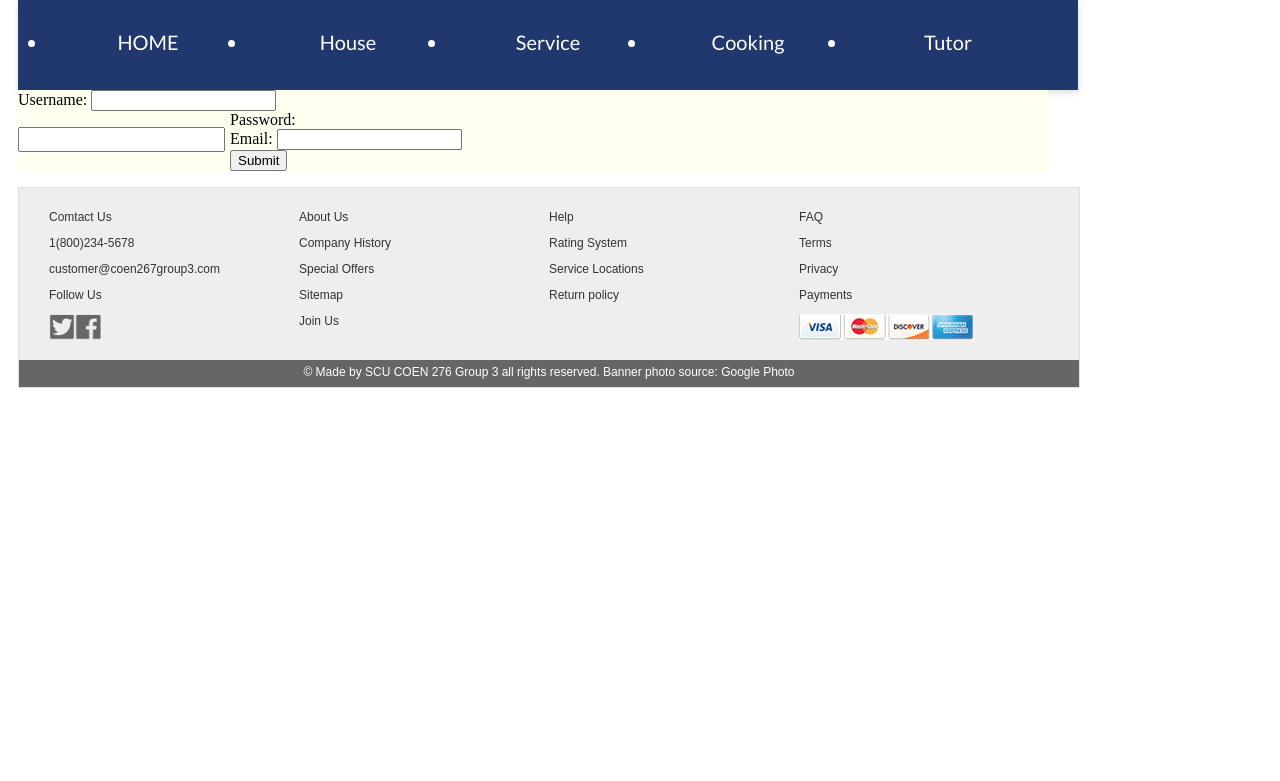
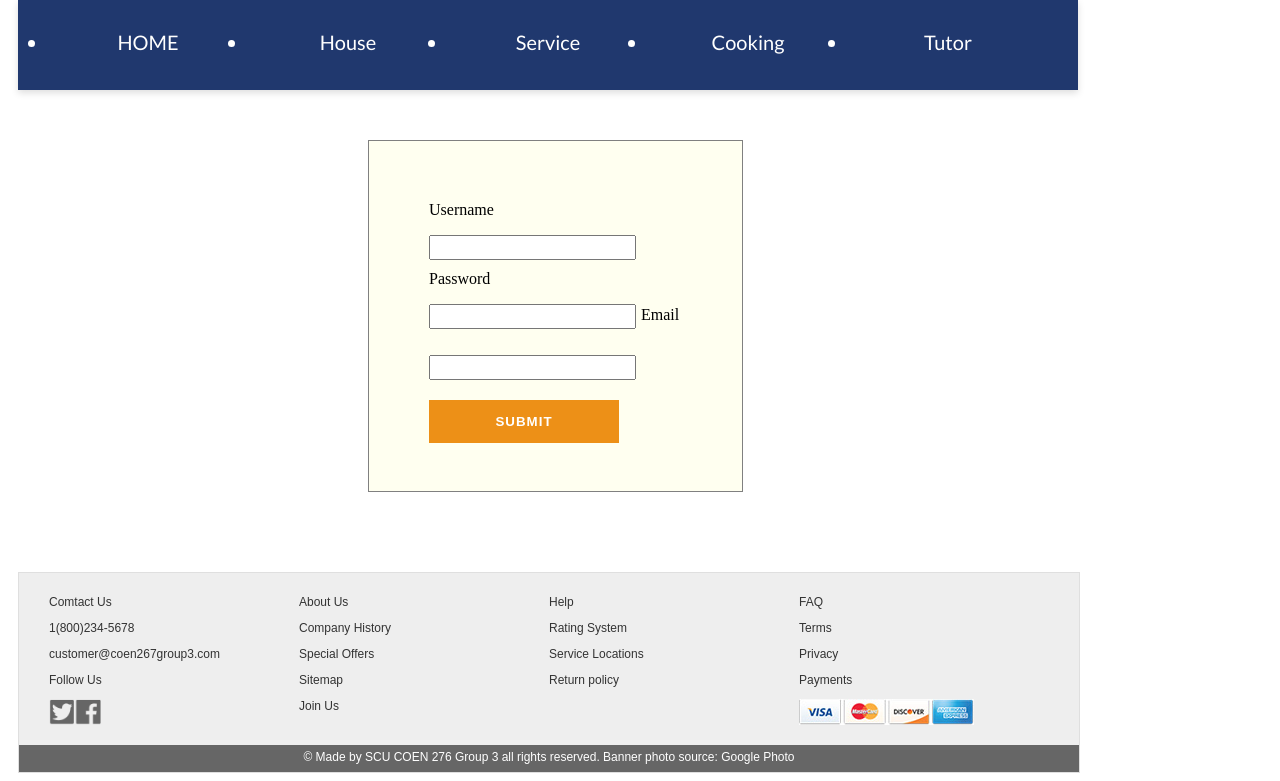
Before and after one commit to ServicesWeb/ServicesWeb, a PHP site: page /signup.php in a window 1280 px wide. Shown: the part 127-908 px from the top of the page. Before the commit the page ends 515 px from the top, so only its background shows below. Run offline with PHP 8.4, Linux system fonts and the light colour scheme.

Commit message:
Modify the sign up page

```diff
--- a/main.css
+++ b/main.css
@@ -516,12 +516,12 @@ label.cartheading{
     margin-bottom: 80px;
 
 }
-#login{
+#login, #singup{
     margin:60px;
 
 }
 
-#login_submit{
+#login_submit, #singup_submit{
   color: #fff;
   background-color: #ed9017;
   border-color: (#f6e6b4 0%,#ed9017 100%);
@@ -534,11 +534,11 @@ label.cartheading{
   background-color: linear-gradient (#f6e6b4 0%,#ed9017 100%);
 }
 
-#login_submit:hover{
+#login_submit:hover, #singup_submit:hover{
   background-color: #ffd65e;
   border-color: #ffd65e;
 }
-#login_box{
+#login_box,#signup_box_password,#sign_user_box{
   height:25px;
   display: block;
   margin-bottom: 10px;
@@ -549,7 +549,7 @@ label.cartheading{
 
 }
 
-input[type="password"]{
+#login_box_password, #signup_box_email{
 
   height:25px;
   display: block;
@@ -561,3 +561,15 @@ input[type="password"]{
   margin-bottom: 20px;
 
 }
+
+
+#signupMainView{
+  width:30%;
+  height: 350px;
+  border-color: gray;
+  border-width: thin;
+  border-style: ridge;
+  margin-left: 350px;
+  margin-top: 50px;
+  margin-bottom: 80px;
+}
--- a/signup.php
+++ b/signup.php
@@ -44,8 +44,10 @@
 <div id="signupMainView">
     <form id="singup" enctype = "multipart/form-data" method = "post">
        <div>
-         Username:
-         <input type="text" name="username" />
+         Username
+         <br>
+         <input id="sign_user_box" type="text" name="username" />
+         <br>
          <?php
             if(!(empty($_POST["username"])&&empty($_POST["password"])&&empty($_POST["email"]))) {
                 if(isValidUsername()==1){
@@ -56,10 +58,11 @@
                 }
             }
         ?>
-        <br />
 
-         Password:
-         <input type="password" name="password" />
+
+         Password
+         <br>
+         <input id="signup_box_password" type="password" name="password" />
          <?php
             if(!(empty($_POST["username"])&&empty($_POST["password"])&&empty($_POST["email"]))) {
                 if(isValidPassword()==1){
@@ -70,10 +73,11 @@
                 }
             }
         ?>
-        <br />
 
-         Email:
-         <input type="text" name="email" />
+         <br>
+         Email
+         <br>
+         <input id="signup_box_email" type="text" name="email" />
          <?php
             if(!(empty($_POST["username"])&&empty($_POST["password"])&&empty($_POST["email"]))) {
                 if(isValidEmail()==1){
@@ -84,9 +88,9 @@
                 }
             }
         ?>
-        <br />
 
-         <input type="submit" />
+         <br>
+         <input id= "singup_submit" type="submit" />
 
          <?php
             if((isValidUsername()==0)&&(isValidPassword()==0)&&(isValidEmail()==0)){
```
Also changed, not shown: login.php (+4 -4 lines).
